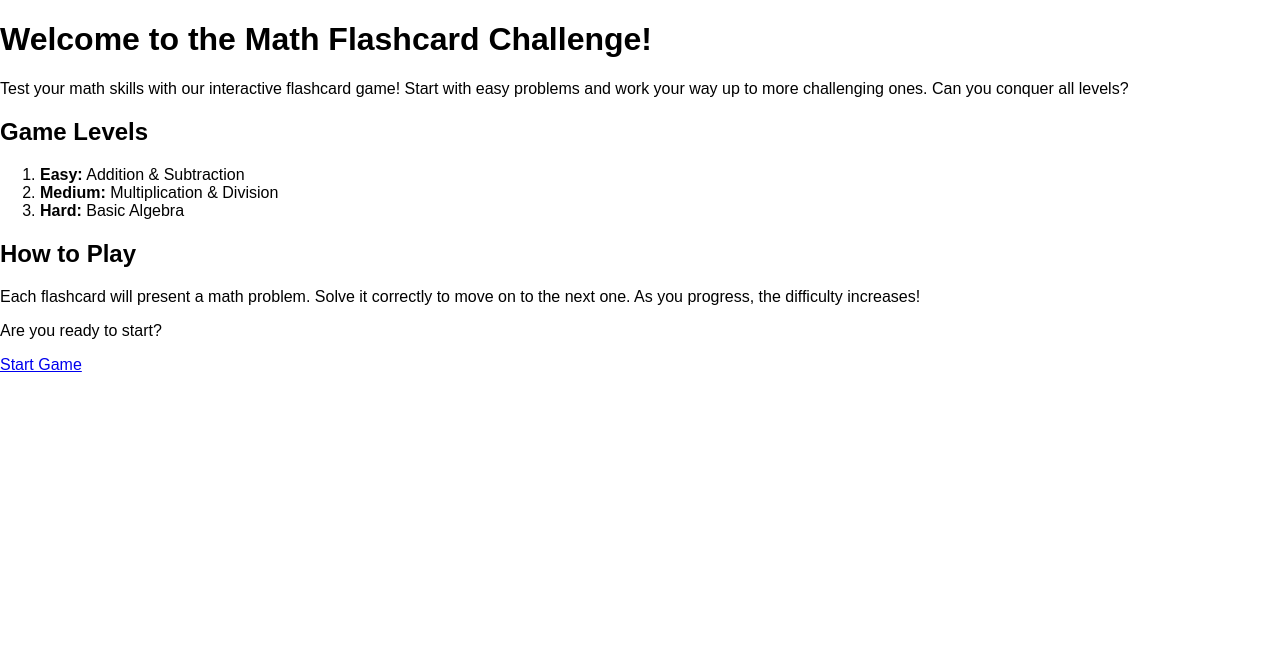
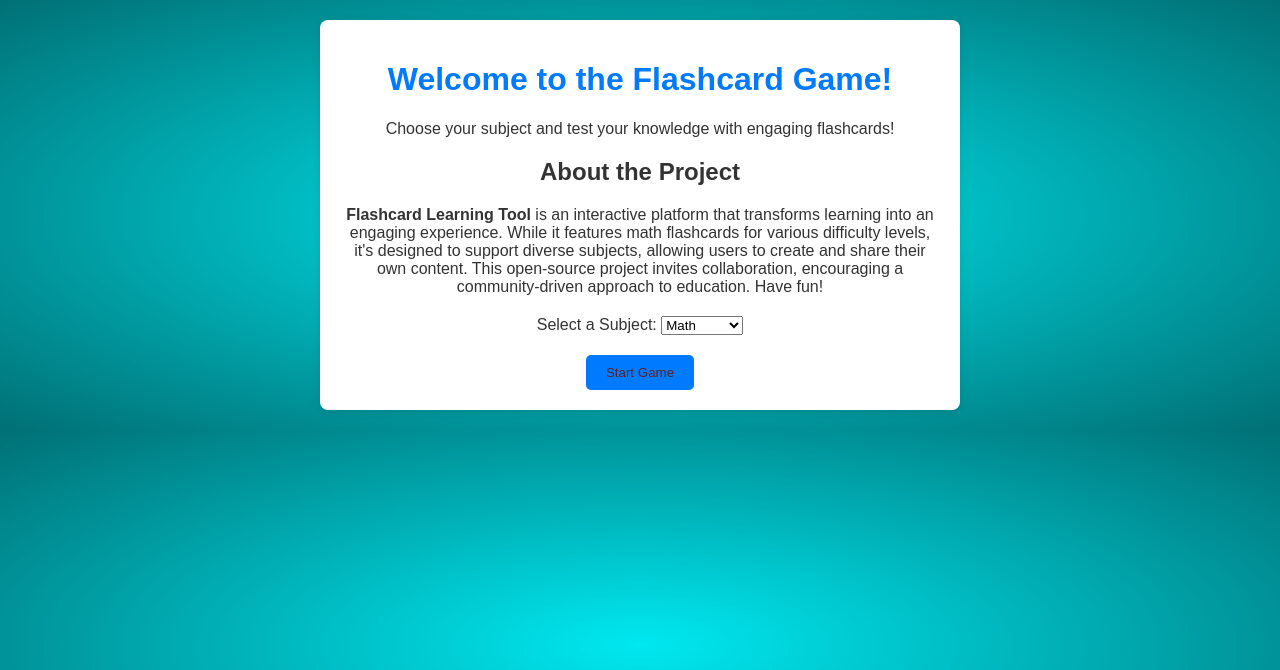
Before and after one commit to aizenbaidya/recall-royale, a Flask app: page / in a window 1280 px wide. Shown: the top 670 px of the page. Run offline with Flask 3, Linux system fonts and the light colour scheme.

Commit message:
updated homepage with buttons

```diff
--- /dev/null
+++ b/static/css/styles.css
@@ -0,0 +1,40 @@
+body {
+    background: radial-gradient(#00e8f0, #007075);
+    background-size: 100% 100%;
+    font-family: Arial, sans-serif;
+    background-color: #f4f4f4;
+    color: #333;
+    margin: 0;
+    padding: 20px;
+}
+
+.container {
+    max-width: 600px;
+    margin: auto;
+    text-align: center;
+    background-color: #fff;
+    padding: 20px;
+    border-radius: 8px;
+    box-shadow: 0 2px 10px rgba(0, 0, 0, 0.1);
+}
+
+h1 {
+    color: #007BFF;
+}
+
+.subject-selection {
+    margin: 20px 0;
+}
+
+button {
+    background-color: #007BFF;
+    color: rgb(98, 32, 32);
+    border: none;
+    padding: 10px 20px;
+    border-radius: 5px;
+    cursor: pointer;
+}
+
+button:hover {
+    background-color: #39424c;
+}
--- a/templates/home.html
+++ b/templates/home.html
@@ -1,32 +1,37 @@
 {% extends 'base.html' %}
 
 {% block head %}
-    <title>Math Flashcard Game</title>
-    <link rel="stylesheet" href="{{ url_for('static', filename='styles.css') }}">
+    <title>Flashcard Game</title>
+    <link rel="stylesheet" href="{{ url_for('static', filename='css/styles.css') }}"> <!-- Link to your CSS file -->
 {% endblock %}
 
 {% block body %}
-    <div class="home-container">
-        <h1>Welcome to the Math Flashcard Challenge!</h1>
-        <p>Test your math skills with our interactive flashcard game! Start with easy problems and work your way up to more challenging ones. Can you conquer all levels?</p>
+    <div class="container">
+        <h1>Welcome to the Flashcard Game!</h1>
+        <p>Choose your subject and test your knowledge with engaging flashcards!</p>
 
-        <div class="section">
-            <h2>Game Levels</h2>
-            <ol>
-                <li><strong>Easy:</strong> Addition & Subtraction</li>
-                <li><strong>Medium:</strong> Multiplication & Division</li>
-                <li><strong>Hard:</strong> Basic Algebra</li>
-            </ol>
+        <h2>About the Project</h2>
+        <p><strong>Flashcard Learning Tool</strong> is an interactive platform that transforms learning into an engaging experience. While it features math flashcards for various difficulty levels, it's designed to support diverse subjects, allowing users to create and share their own content. This open-source project invites collaboration, encouraging a community-driven approach to education. Have fun!</p>
+
+        <div class="subject-selection">
+            <label for="subjects">Select a Subject:</label>
+            <select id="subjects">
+                <option value="math">Math</option>
+                <option value="science">Science</option>
+                <option value="history">History</option>
+                <option value="language">Language</option>
+            </select>
         </div>
 
-        <div class="section">
-            <h2>How to Play</h2>
-            <p>Each flashcard will present a math problem. Solve it correctly to move on to the next one. As you progress, the difficulty increases!</p>
-            <p>Are you ready to start?</p>
-        </div>
-
-        <div class="section start-button">
-            <a href="/play" class="button">Start Game</a>
+        <div class="button-container">
+            <button onclick="startGame()">Start Game</button>
         </div>
     </div>
 {% endblock %}
+
+<script>
+function startGame() {
+    const subject = document.getElementById('subjects').value;
+    window.location.href = `/play?subject=${subject}`; // Redirect to the play page with the selected subject
+}
+</script>
```
